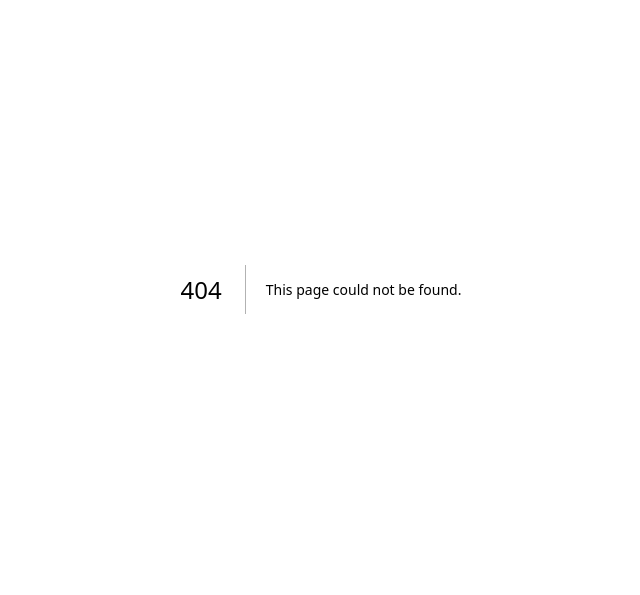
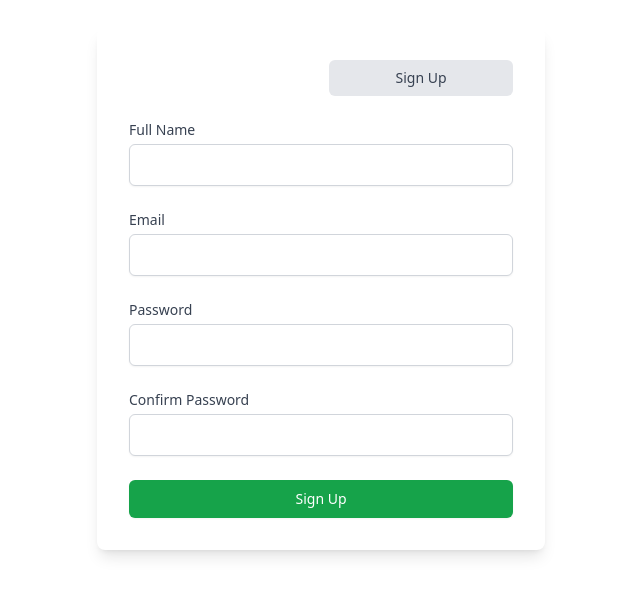
Before and after one commit to dorineokowo/shambalink2, a Next.js app: page /Signup in a window 1280 px wide. Before the commit this address had no page. Shown: the part 111-706 px from the top of the page, without its empty margins (319-959 px from the left). Built offline with nearby package versions, Linux system fonts and the light colour scheme.

Commit message:
Added modal

```diff
--- /dev/null
+++ b/src/app/Login/page.tsx
@@ -0,0 +1,28 @@
+"use client";
+import React, { useState } from "react";
+import AuthForm from '../components/AuthForm';
+import ToggleButton from '../components/ToggleButton';
+
+const LoginPage = () => {
+  const [isLogin, setIsLogin] = useState(true);
+
+  const handleSubmit = (e: React.FormEvent) => {
+    e.preventDefault();
+    // Handle login logic here
+    console.log('Login submitted');
+  };
+
+  return (
+    <div className="min-h-screen flex items-center justify-center">
+      <div className="bg-white p-8 rounded-lg shadow-lg w-full max-w-md">
+        <div className="flex space-x-4 mb-6">
+          <ToggleButton isLogin={true} onClick={() => setIsLogin(true)} />
+          <ToggleButton isLogin={false} onClick={() => setIsLogin(false)} />
+        </div>
+        <AuthForm isLogin={isLogin} onSubmit={handleSubmit} />
+      </div>
+    </div>
+  );
+};
+
+export default LoginPage;
--- /dev/null
+++ b/src/app/Signup/page.tsx
@@ -0,0 +1,28 @@
+"use client";
+import React, { useState } from "react";
+import AuthForm from "../components/AuthForm";
+import ToggleButton from "../components/ToggleButton";
+
+const SignupPage = () => {
+  const [isLogin, setIsLogin] = useState(false);
+
+  const handleSubmit = (e: React.FormEvent) => {
+    e.preventDefault();
+    // Handle signup logic here
+    console.log("Signup submitted");
+  };
+
+  return (
+    <div className="min-h-screen flex items-center justify-center">
+      <div className="bg-white p-8 rounded-lg shadow-lg w-full max-w-md">
+        <div className="flex space-x-4 mb-6">
+          <ToggleButton isLogin={true} onClick={() => setIsLogin(true)} />
+          <ToggleButton isLogin={false} onClick={() => setIsLogin(false)} />
+        </div>
+        <AuthForm isLogin={isLogin} onSubmit={handleSubmit} />
+      </div>
+    </div>
+  );
+};
+
+export default SignupPage;
--- /dev/null
+++ b/src/app/components/AuthForm.tsx
@@ -0,0 +1,73 @@
+
+
+interface AuthFormProps {
+  isLogin: boolean;
+  onSubmit: (e: React.FormEvent) => void;
+}
+
+const AuthForm: React.FC<AuthFormProps> = ({ isLogin, onSubmit }) => {
+  return (
+    <form onSubmit={onSubmit} className="space-y-6">
+      {!isLogin && (
+        <div>
+          <label htmlFor="name" className="block text-sm font-medium text-gray-700">
+            Full Name
+          </label>
+          <input
+            type="text"
+            id="name"
+            name="name"
+            required
+            className="mt-1 block w-full px-3 py-2 border border-gray-300 rounded-md shadow-sm focus:outline-none focus:ring-primary focus:border-primary"
+          />
+        </div>
+      )}
+      <div>
+        <label htmlFor="email" className="block text-sm font-medium text-gray-700">
+          Email
+        </label>
+        <input
+          type="email"
+          id="email"
+          name="email"
+          required
+          className="mt-1 block w-full px-3 py-2 border border-gray-300 rounded-md shadow-sm focus:outline-none focus:ring-primary focus:border-primary"
+        />
+      </div>
+      <div>
+        <label htmlFor="password" className="block text-sm font-medium text-gray-700">
+          Password
+        </label>
+        <input
+          type="password"
+          id="password"
+          name="password"
+          required
+          className="mt-1 block w-full px-3 py-2 border border-gray-300 rounded-md shadow-sm focus:outline-none focus:ring-primary focus:border-primary"
+        />
+      </div>
+      {!isLogin && (
+        <div>
+          <label htmlFor="confirmPassword" className="block text-sm font-medium text-gray-700">
+            Confirm Password
+          </label>
+          <input
+            type="password"
+            id="confirmPassword"
+            name="confirmPassword"
+            required
+            className="mt-1 block w-full px-3 py-2 border border-gray-300 rounded-md shadow-sm focus:outline-none focus:ring-primary focus:border-primary"
+          />
+        </div>
+      )}
+      <button
+        type="submit"
+        className="w-full flex justify-center py-2 px-4 border border-transparent rounded-md shadow-sm text-sm font-medium text-white bg-green-600 hover:bg-green-700 transition-colors"
+      >
+        {isLogin ? 'Login' : 'Sign Up'}
+      </button>
+    </form>
+  );
+};
+
+export default AuthForm;
--- /dev/null
+++ b/src/app/components/Modal.tsx
@@ -0,0 +1,21 @@
+import React from 'react';
+
+const Modal = ({ isVisible, onClose, children }) => {
+  if (!isVisible) return null;
+
+  return (
+    <div className="fixed inset-0 z-50 flex items-center justify-center bg-black bg-opacity-50">
+      <div className="bg-white p-8 rounded-lg shadow-lg w-full max-w-md">
+        <button
+          className="absolute top-2 right-2 text-gray-500 hover:text-gray-700"
+          onClick={onClose}
+        >
+          &times;
+        </button>
+        {children}
+      </div>
+    </div>
+  );
+};
+
+export default Modal;
--- a/src/app/components/Navbar.tsx
+++ b/src/app/components/Navbar.tsx
@@ -1,6 +1,7 @@
 "use client";
 import Link from "next/link";
 import { useState } from "react";
+
 
 const Navbar: React.FC = () => {
   const [isMenuOpen, setIsMenuOpen] = useState(false);
@@ -50,7 +51,7 @@ const Navbar: React.FC = () => {
               Contact
             </Link>
             <Link
-              href="/login"
+              href="/Login"
               className="bg-gradient-to-r from-green-600 to-green-700 text-white px-6 py-2 rounded-full hover:shadow-xl hover:scale-105 transition-all duration-300"
             >
               Login
@@ -119,7 +120,7 @@ const Navbar: React.FC = () => {
                 Contact
               </Link>
               <Link
-                href="/login"
+                href="/Login"
                 className="block bg-gradient-to-r from-green-600 to-green-700 text-white px-6 py-2 rounded-full text-center hover:shadow-xl transition-all duration-300"
               >
                 Login
--- /dev/null
+++ b/src/app/components/ToggleButton.tsx
@@ -0,0 +1,21 @@
+import React from 'react';
+
+interface ToggleButtonProps {
+  isLogin: boolean;
+  onClick: () => void;
+}
+
+const ToggleButton: React.FC<ToggleButtonProps> = ({ isLogin, onClick }) => {
+  return (
+    <button
+      onClick={onClick}
+      className={`w-1/2 py-2 text-sm font-medium ${
+        isLogin ? 'bg-primary text-white' : 'bg-gray-200 text-gray-700'
+      } rounded-md focus:outline-none`}
+    >
+      {isLogin ? 'Login' : 'Sign Up'}
+    </button>
+  );
+};
+
+export default ToggleButton;
--- a/src/app/page.tsx
+++ b/src/app/page.tsx
@@ -1,6 +1,10 @@
+"use client";
+import React, { useState } from "react";
 import Navbar from "./components/Navbar";
 import Footer from "./components/Footer";
-import Image from 'next/image';
+import Modal from "./components/Modal"; // Import the Modal component
+import Signup from "./Signup/page"; // Import the SignupForm component
+import Image from "next/image";
 import {
   FaShoppingCart,
   FaChalkboardTeacher,
@@ -12,27 +16,33 @@ import {
 
 const testimonials = [
   {
-    name: 'John, Kisumu',
-    text: 'Shambalink helped me find buyers quickly and fairly!',
-    imageSrc: 'https://img.freepik.com/premium-photo/portrait-smiling-black-man-image-generated-by-ai_803126-1314.jpg', // Replace with actual image path
-    imageAlt: 'John',
+    name: "John, Kisumu",
+    text: "Shambalink helped me find buyers quickly and fairly!",
+    imageSrc:
+      "https://img.freepik.com/premium-photo/portrait-smiling-black-man-image-generated-by-ai_803126-1314.jpg", // Replace with actual image path
+    imageAlt: "John",
   },
   {
-    name: 'Jane, Eldoret',
-    text: 'The e-learning courses improved my farming skills tremendously.',
-    imageSrc: 'https://cdn270-genai.picsart.com/f170f707-a20e-42aa-9760-b5941abc1297/475621005023201.jpg', // Replace with actual image path
-    imageAlt: 'Jane',
+    name: "Jane, Eldoret",
+    text: "The e-learning courses improved my farming skills tremendously.",
+    imageSrc:
+      "https://cdn270-genai.picsart.com/f170f707-a20e-42aa-9760-b5941abc1297/475621005023201.jpg", // Replace with actual image path
+    imageAlt: "Jane",
   },
   {
-    name: 'Peter, Nairobi',
-    text: 'I\'ve accessed funding I never knew existed before!',
-    imageSrc: 'https://img.freepik.com/premium-photo/photo-closeup-portrait-young-man-profile-view_1077802-269144.jpg', // Replace with actual image path
-    imageAlt: 'Peter',
+    name: "Peter, Nairobi",
+    text: "I've accessed funding I never knew existed before!",
+    imageSrc:
+      "https://img.freepik.com/premium-photo/photo-closeup-portrait-young-man-profile-view_1077802-269144.jpg", // Replace with actual image path
+    imageAlt: "Peter",
   },
 ];
 
+const HomePage: React.FC = () => {
+  const [isModalVisible, setIsModalVisible] = useState(false);
 
-const HomePage: React.FC = () => {
+  const openModal = () => setIsModalVisible(true);
+  const closeModal = () => setIsModalVisible(false);
   return (
     <div className="flex flex-col min-h-screen">
       {/* Navbar */}
@@ -40,22 +50,45 @@ const HomePage: React.FC = () => {
 
       {/* Hero Section */}
       <div className="relative w-full h-screen flex items-center justify-center text-center">
-        <video autoPlay loop muted playsInline className="absolute top-0 left-0 w-full h-full object-cover">
-          <source src="https://v.ftcdn.net/02/07/55/53/700_F_207555361_UH9d10tGKSNfmBYu3nK3pFnIyYV7mxB6_ST.mp4" type="video/mp4" />
+        <video
+          autoPlay
+          loop
+          muted
+          playsInline
+          className="absolute top-0 left-0 w-full h-full object-cover"
+        >
+          <source
+            src="https://v.ftcdn.net/02/07/55/53/700_F_207555361_UH9d10tGKSNfmBYu3nK3pFnIyYV7mxB6_ST.mp4"
+            type="video/mp4"
+          />
           Your browser does not support the video tag.
         </video>
         <div className="absolute inset-0 bg-black bg-opacity-40"></div>
         <div className="relative z-10 max-w-7xl mx-auto px-4 sm:px-6 lg:px-8">
-          <h1 className="text-5xl font-bold text-white mb-6">Empowering Farmers, Connecting Communities</h1>
+          <h1 className="text-5xl font-bold text-white mb-6">
+            Empowering Farmers, Connecting Communities
+          </h1>
           <p className="text-xl text-gray-200 mb-8">
-            Shambalink is your gateway to modern agriculture. Connect with buyers, learn best practices, and grow your business.
+            Shambalink is your gateway to modern agriculture. Connect with
+            buyers, learn best practices, and grow your business.
           </p>
           <div className="space-x-4">
-            <button className="bg-green-600 text-white px-6 py-3 rounded-md hover:bg-green-700 transition-colors">Get Started</button>
-            <button className="bg-white text-green-600 px-6 py-3 rounded-md hover:bg-green-50 transition-colors">Learn More</button>
+            <button
+              className="bg-green-600 text-white px-6 py-3 rounded-md hover:bg-green-700 transition-colors"
+              onClick={openModal}
+            >
+              Sign Up
+            </button>
+            <button className="bg-white text-green-600 px-6 py-3 rounded-md hover:bg-green-50 transition-colors">
+              Learn More
+            </button>
           </div>
         </div>
       </div>
+      {/* Modal */}
+      <Modal isVisible={isModalVisible} onClose={closeModal}>
+        <Signup />
+      </Modal>
       {/* Features Section */}
       <div className="py-20">
         <div className="max-w-7xl mx-auto px-4 sm:px-6 lg:px-8">
@@ -66,7 +99,9 @@ const HomePage: React.FC = () => {
             {/* Market Access Card */}
             <div
               className="relative bg-white p-6 rounded-lg shadow-lg text-center transition-all duration-500 transform hover:scale-105 hover:translate-y-2 group"
-          style={{ backgroundImage: 'url(/path-to-market-access-image.jpg)' }} // Replace with actual image path
+              style={{
+                backgroundImage: "url(/path-to-market-access-image.jpg)",
+              }} // Replace with actual image path
             >
               <div className="mb-4 flex justify-center">
                 <FaShoppingCart className="text-4xl text-green-700 group-hover:hidden" />
@@ -75,14 +110,15 @@ const HomePage: React.FC = () => {
                 Market Access
               </h3>
               <p className="text-gray-600 group-hover:text-white">
-            Connect directly with buyers and sell your products at fair prices.
+                Connect directly with buyers and sell your products at fair
+                prices.
               </p>
             </div>
 
             {/* E-Learning Card */}
             <div
               className="relative bg-white p-6 rounded-lg shadow-lg text-center transition-all duration-500 transform hover:scale-105 hover:translate-y-2 group"
-          style={{ backgroundImage: 'url(/path-to-e-learning-image.jpg)' }} // Replace with actual image path
+              style={{ backgroundImage: "url(/path-to-e-learning-image.jpg)" }} // Replace with actual image path
             >
               <div className="mb-4 flex justify-center">
                 <FaChalkboardTeacher className="text-4xl text-green-700 group-hover:hidden" />
@@ -98,7 +134,9 @@ const HomePage: React.FC = () => {
             {/* Opportunities Card */}
             <div
               className="relative bg-white p-6 rounded-lg shadow-lg text-center transition-all duration-500 transform hover:scale-105 hover:translate-y-2 group"
-          style={{ backgroundImage: 'url(/path-to-opportunities-image.jpg)' }} // Replace with actual image path
+              style={{
+                backgroundImage: "url(/path-to-opportunities-image.jpg)",
+              }} // Replace with actual image path
             >
               <div className="mb-4 flex justify-center">
                 <FaRegHandshake className="text-4xl text-green-700 group-hover:hidden" />
@@ -113,7 +151,6 @@ const HomePage: React.FC = () => {
           </div>
         </div>
       </div>
-
 
       {/* Key Statistics */}
       <section className="py-20 bg-green-100 text-center">
@@ -161,7 +198,9 @@ const HomePage: React.FC = () => {
       </section>
 
       <section className="py-20 bg-gray-100 text-center">
-    <h2 className="text-3xl font-bold text-green-800 mb-8">Success Stories</h2>
+        <h2 className="text-3xl font-bold text-green-800 mb-8">
+          Success Stories
+        </h2>
         <div className="grid grid-cols-1 md:grid-cols-3 gap-8">
           {testimonials.map((testimonial, index) => (
             <div key={index} className="p-6 bg-white shadow-lg rounded-lg">
@@ -187,7 +226,9 @@ const HomePage: React.FC = () => {
         {/* Heading with Icon */}
         <div className="flex items-center justify-center mb-8">
           <FaMobileAlt className="text-5xl text-green-700 mr-4" />
-      <h2 className="text-3xl font-bold text-green-800">Get the Shambalink App</h2>
+          <h2 className="text-3xl font-bold text-green-800">
+            Get the Shambalink App
+          </h2>
         </div>
 
         {/* App Image */}
@@ -204,7 +245,8 @@ const HomePage: React.FC = () => {
 
         {/* Description */}
         <p className="text-lg text-gray-700 mb-8">
-      Download the app for real-time notifications and seamless transactions.
+          Download the app for real-time notifications and seamless
+          transactions.
         </p>
 
         {/* App Store Buttons */}
@@ -215,7 +257,8 @@ const HomePage: React.FC = () => {
             rel="noopener noreferrer"
             className="w-32 h-12 bg-cover bg-no-repeat rounded-md"
             style={{
-          backgroundImage: 'url(https://encrypted-tbn0.gstatic.com/images?q=tbn:ANd9GcQcLwBFEP8AZ8tUiJtH1JgUT8l0Sw7z5O19Yg&s)', // Replace with your App Store logo path
+              backgroundImage:
+                "url(https://encrypted-tbn0.gstatic.com/images?q=tbn:ANd9GcQcLwBFEP8AZ8tUiJtH1JgUT8l0Sw7z5O19Yg&s)", // Replace with your App Store logo path
             }}
           />
           <a
@@ -224,12 +267,12 @@ const HomePage: React.FC = () => {
             rel="noopener noreferrer"
             className="w-32 h-12 bg-cover bg-no-repeat rounded-md"
             style={{
-          backgroundImage: 'url(https://upload.wikimedia.org/wikipedia/commons/thumb/7/78/Google_Play_Store_badge_EN.svg/2560px-Google_Play_Store_badge_EN.svg.png)', // Replace with your Play Store logo path
+              backgroundImage:
+                "url(https://upload.wikimedia.org/wikipedia/commons/thumb/7/78/Google_Play_Store_badge_EN.svg/2560px-Google_Play_Store_badge_EN.svg.png)", // Replace with your Play Store logo path
             }}
           />
         </div>
       </section>
-
 
       {/* Footer */}
       <Footer />
```
Lines whose indentation alone changed are shown as unchanged.
